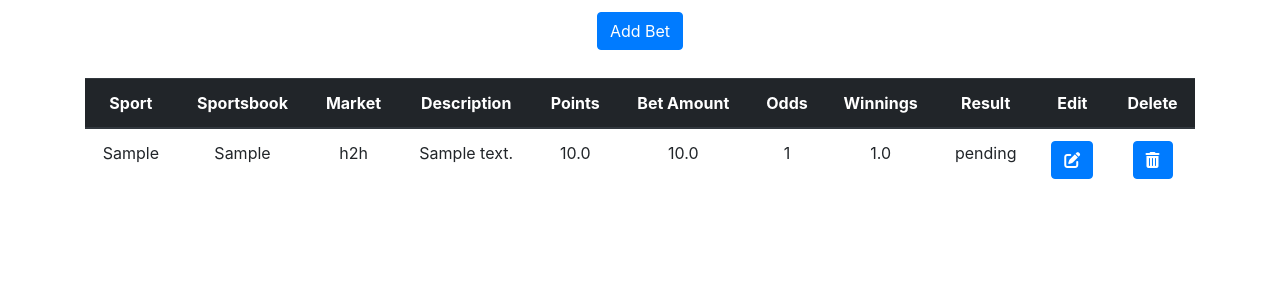
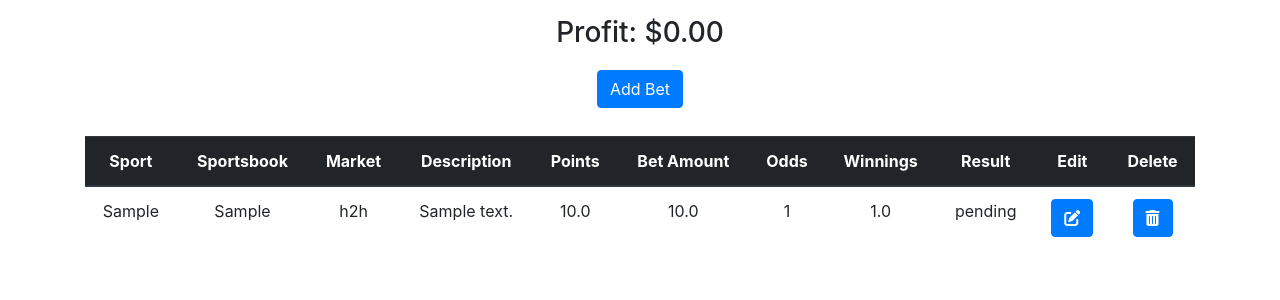
Before and after one commit to matt-hogan/MH-INF601-Final-Project, a Django app: page /tracker/ in a window 1280 px wide. Shown: the part 134-434 px from the top of the page. Run offline with Django 4.2, Linux system fonts and the light colour scheme; a user stored in the database is signed in; tables that the repository leaves empty hold one stand-in row (values such as "Sample post"); some libraries are stand-ins or nearby versions.

Commit message:
Add profit counter to tracker

```diff
--- a/tracker/templates/tracker/tracker.html
+++ b/tracker/templates/tracker/tracker.html
@@ -6,6 +6,9 @@
 
 {% block content %}
     <div class="container">
+        <div class="m-3">
+            <h3>Profit: ${{profit}}</h3>
+        </div>
         <div class="row justify-content-center">
             <!-- Button trigger modal -->
             <button type="button" class="btn btn-primary m-1" data-toggle="modal" data-target="#addBet">Add Bet</button>
--- a/tracker/views.py
+++ b/tracker/views.py
@@ -10,11 +10,26 @@
 @login_required
 def tracker(request):
     bets = TrackedBet.objects.filter(user=request.user).values()
+    profit = get_profit(bets)
     context = {
         "df": bets,
-        "add_form": TrackedBetForm()
+        "add_form": TrackedBetForm(),
+        "profit": "%.2f"%profit
     }
     return render(request, "tracker/tracker.html", context)
+
+
+def get_profit(bets):
+    """  """
+    profit = 0
+    for bet in bets:
+        if bet["result"] == 'win':
+            profit += bet["winnings"]
+            profit += bet["bet_amount"]
+        elif bet["result"] == 'loss':
+            profit += bet["winnings"]
+            profit += bet["bet_amount"]
+    return profit
 
 
 @login_required
@@ -30,7 +45,7 @@
             points=request.POST["points"],
             bet_amount=request.POST["bet_amount"],
             odds=request.POST["odds"],
-            winnings=request.POST["bet_amount"],
+            winnings=request.POST["winnings"],
             result=request.POST["result"],
         )
     return HttpResponseRedirect(reverse("tracker:track"))
@@ -47,7 +62,7 @@
             points=request.POST["points"],
             bet_amount=request.POST["bet_amount"],
             odds=request.POST["odds"],
-            winnings=request.POST["bet_amount"],
+            winnings=request.POST["winnings"],
             result=request.POST["result"],
         )
         return HttpResponseRedirect(reverse("tracker:track"))
```
